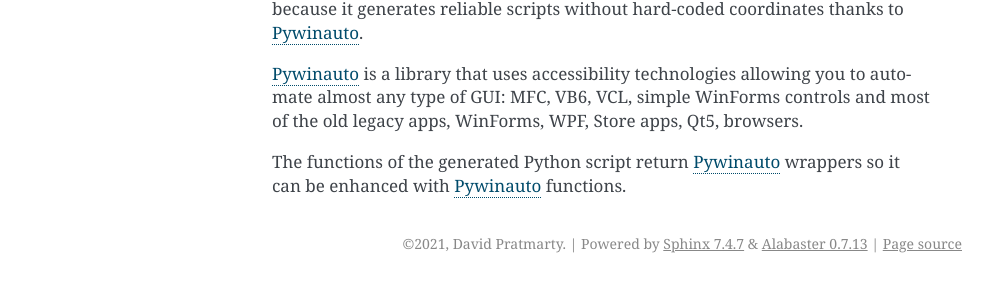
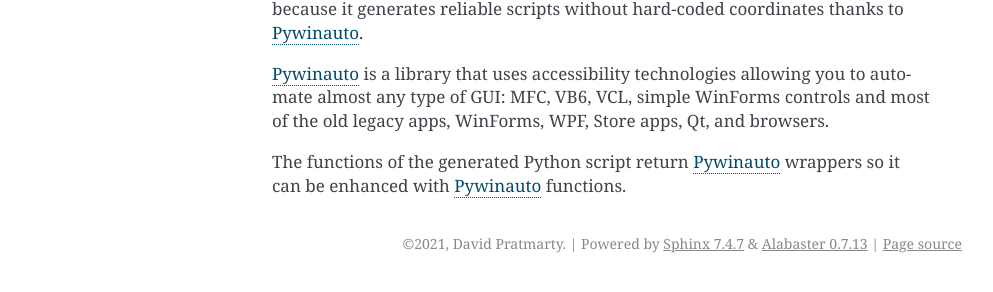
Before and after one commit to beuaaa/pywinauto_recorder, a Sphinx documentation site: the page built from docs/description.rst, in a window 1280 px wide. Shown: the part 321-613 px from the top of the page, without its empty margins (148-1141 px from the left). Built offline with Sphinx 7.4.7, drawn with Linux system fonts in a browser that asks for light colours.

Commit message:
Enhanced description Qt5 -> Qt

```diff
--- a/docs/description.rst
+++ b/docs/description.rst
@@ -11,7 +11,7 @@
 "Pywinauto recorder" is a unique "record-replay" tool in the open source field because it generates reliable scripts without hard-coded coordinates thanks to Pywinauto_.
 
 Pywinauto_ is a library that uses accessibility technologies allowing you to automate almost any type of GUI:
-MFC, VB6, VCL, simple WinForms controls and most of the old legacy apps, WinForms, WPF, Store apps, Qt5, browsers.
+MFC, VB6, VCL, simple WinForms controls and most of the old legacy apps, WinForms, WPF, Store apps, Qt, and browsers.
 
 The functions of the generated Python script return Pywinauto_ wrappers so it can be enhanced with Pywinauto_
 functions.
```
